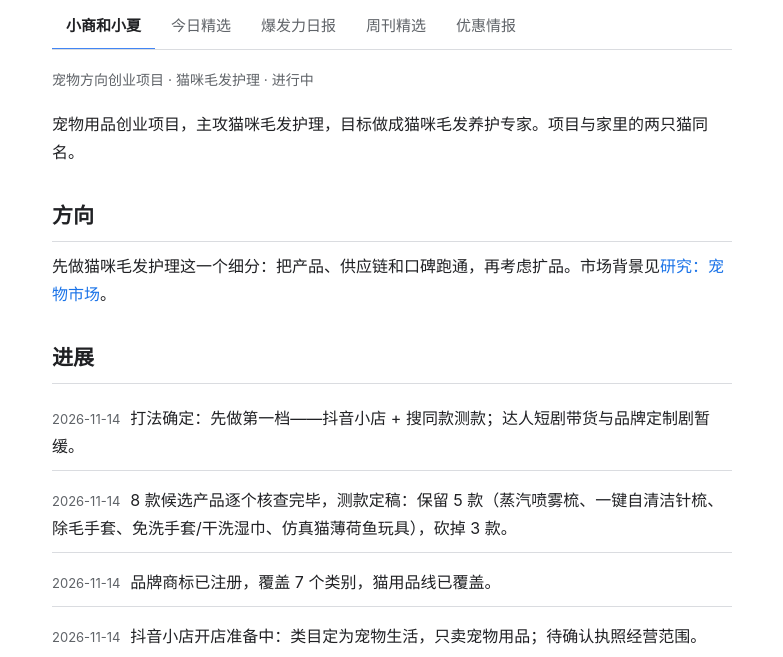
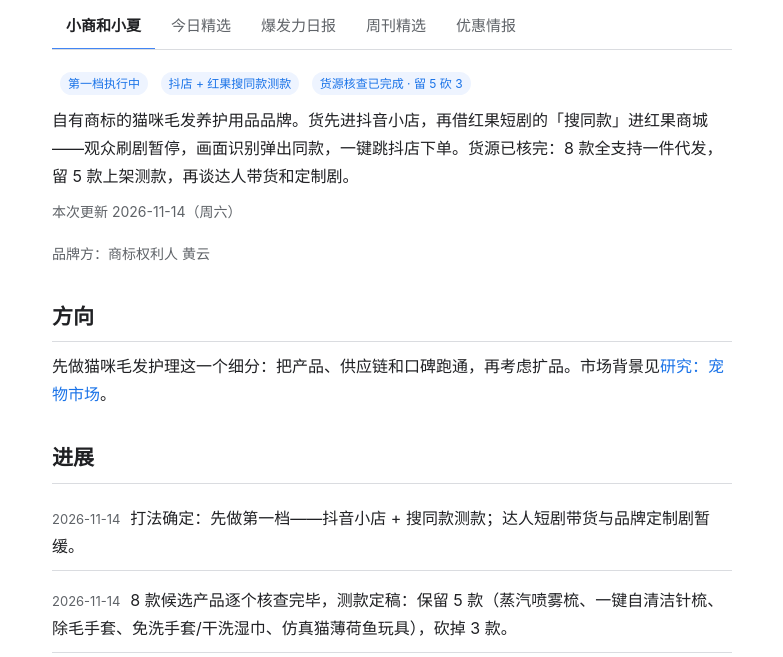
Before and after one commit to ZeroEngineAI/ZeroEngineAI.github.io, a plain HTML site: page lab/pets/xiaoshang-xiaoxia/index.html in a window 1280 px wide. Shown: the part 143-800 px from the top of the page, without its empty margins (248-1031 px from the left). Drawn offline with Linux system fonts and the light colour scheme.

Commit message:
项目页按 Max 卡片样式改版

```diff
--- a/lab/pets/xiaoshang-xiaoxia/index.html
+++ b/lab/pets/xiaoshang-xiaoxia/index.html
@@ -126,7 +126,7 @@ footer p{margin:4px 0}
 <nav><a href="/">首页</a><a href="/ai/">AI</a><a href="/invest/">投资</a><a href="/lab/" class="active">创业</a><a href="/about/">关于</a><a class="chatlink" href="/chat/">AI 聊天</a></nav>
 </div></header>
 <main><div class="wrap">
-<h1>小商和小夏</h1><nav class="invtabs"><a href="/lab/pets/xiaoshang-xiaoxia/" class="active">小商和小夏</a><a href="/lab/">今日精选</a><a href="/lab/daily/">爆发力日报</a><a href="/lab/picks/">周刊精选</a><a href="/deals/">优惠情报</a></nav><p class="meta">宠物方向创业项目 · 猫咪毛发护理 · 进行中</p><p>宠物用品创业项目，主攻猫咪毛发护理，目标做成猫咪毛发养护专家。项目与家里的两只猫同名。</p><h2>方向</h2><p>先做猫咪毛发护理这一个细分：把产品、供应链和口碑跑通，再考虑扩品。市场背景见<a href="/research/">研究：宠物市场</a>。</p><h2>进展</h2><ul class="archivelist"><li><span class="d">2026-11-14</span>打法确定：先做第一档——抖音小店 + 搜同款测款；达人短剧带货与品牌定制剧暂缓。</li><li><span class="d">2026-11-14</span>8 款候选产品逐个核查完毕，测款定稿：保留 5 款（蒸汽喷雾梳、一键自清洁针梳、除毛手套、免洗手套/干洗湿巾、仿真猫薄荷鱼玩具），砍掉 3 款。</li><li><span class="d">2026-11-14</span>品牌商标已注册，覆盖 7 个类别，猫用品线已覆盖。</li><li><span class="d">2026-11-14</span>抖音小店开店准备中：类目定为宠物生活，只卖宠物用品；待确认执照经营范围。</li><li><span class="d">2026-11-14</span>下一步：确认经营范围后开店上架，测款 2 周看数据，跑出来的做自有品牌包装。</li></ul><p><a href="/lab/pets/">← 返回 Pets</a></p>
+<h1>小商和小夏</h1><nav class="invtabs"><a href="/lab/pets/xiaoshang-xiaoxia/" class="active">小商和小夏</a><a href="/lab/">今日精选</a><a href="/lab/daily/">爆发力日报</a><a href="/lab/picks/">周刊精选</a><a href="/deals/">优惠情报</a></nav><p><span class="badge">第一档执行中</span> <span class="badge">抖店 + 红果搜同款测款</span> <span class="badge">货源核查已完成 · 留 5 砍 3</span></p><p>自有商标的猫咪毛发养护用品品牌。货先进抖音小店，再借红果短剧的「搜同款」进红果商城——观众刷剧暂停，画面识别弹出同款，一键跳抖店下单。货源已核完：8 款全支持一件代发，留 5 款上架测款，再谈达人带货和定制剧。</p><p class="meta">本次更新 2026-11-14（周六）</p><p class="meta">品牌方：商标权利人 黄云</p><h2>方向</h2><p>先做猫咪毛发护理这一个细分：把产品、供应链和口碑跑通，再考虑扩品。市场背景见<a href="/research/">研究：宠物市场</a>。</p><h2>进展</h2><ul class="archivelist"><li><span class="d">2026-11-14</span>打法确定：先做第一档——抖音小店 + 搜同款测款；达人短剧带货与品牌定制剧暂缓。</li><li><span class="d">2026-11-14</span>8 款候选产品逐个核查完毕，测款定稿：保留 5 款（蒸汽喷雾梳、一键自清洁针梳、除毛手套、免洗手套/干洗湿巾、仿真猫薄荷鱼玩具），砍掉 3 款。</li><li><span class="d">2026-11-14</span>品牌商标已注册，覆盖 7 个类别，猫用品线已覆盖。</li><li><span class="d">2026-11-14</span>抖音小店开店准备中：类目定为宠物生活，只卖宠物用品；待确认执照经营范围。</li><li><span class="d">2026-11-14</span>下一步：确认经营范围后开店上架，测款 2 周看数据，跑出来的做自有品牌包装。</li></ul><p><a href="/lab/pets/">← 返回 Pets</a></p>
 </div></main>
 <footer><div class="wrap">
 <p class="footlinks"><a href="/">首页</a><a href="/ai/">AI</a><a href="/invest/">投资</a><a href="/lab/">创业</a><a href="/about/">关于</a><a href="/chat/">AI 聊天</a></p>
```
